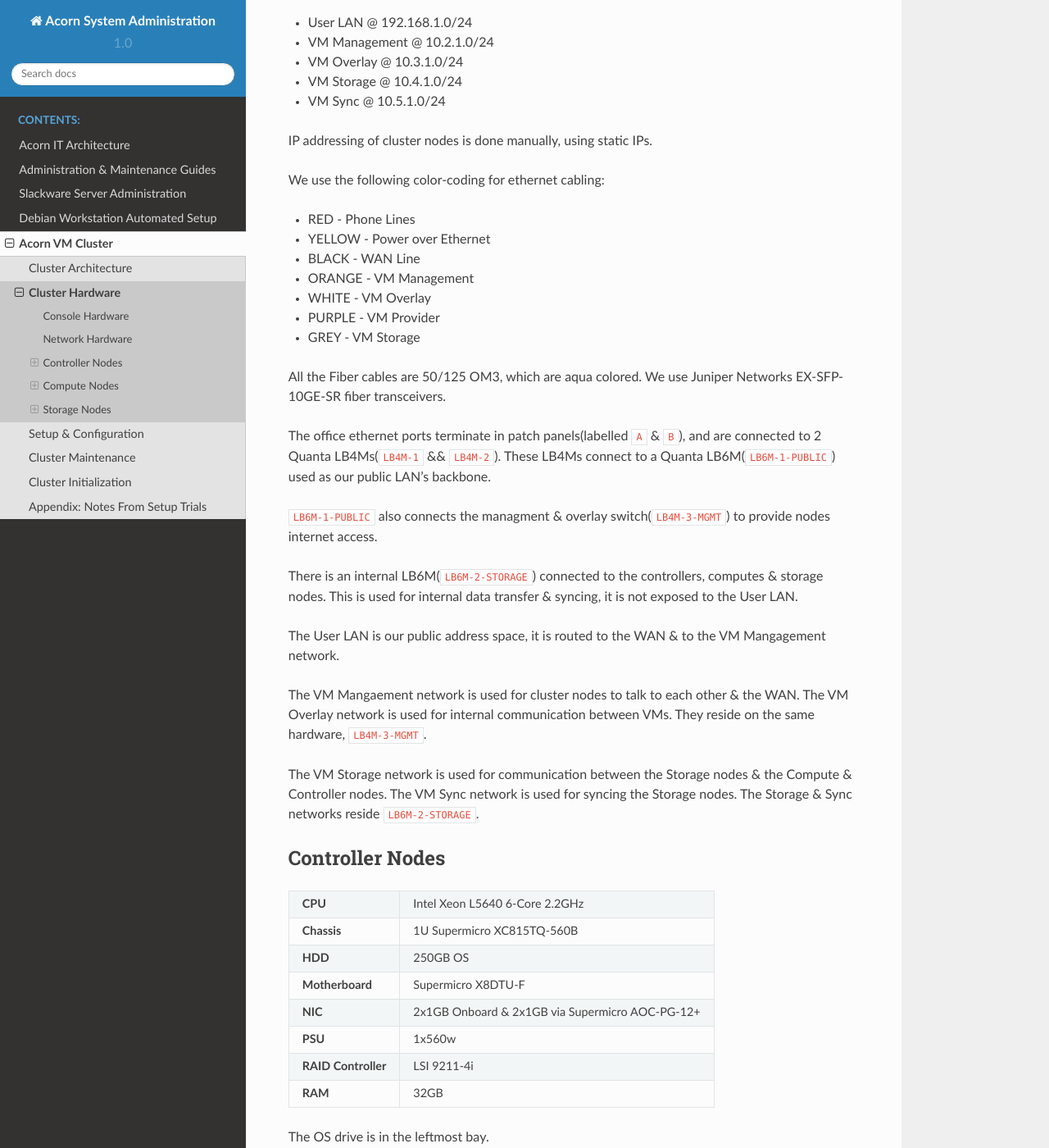
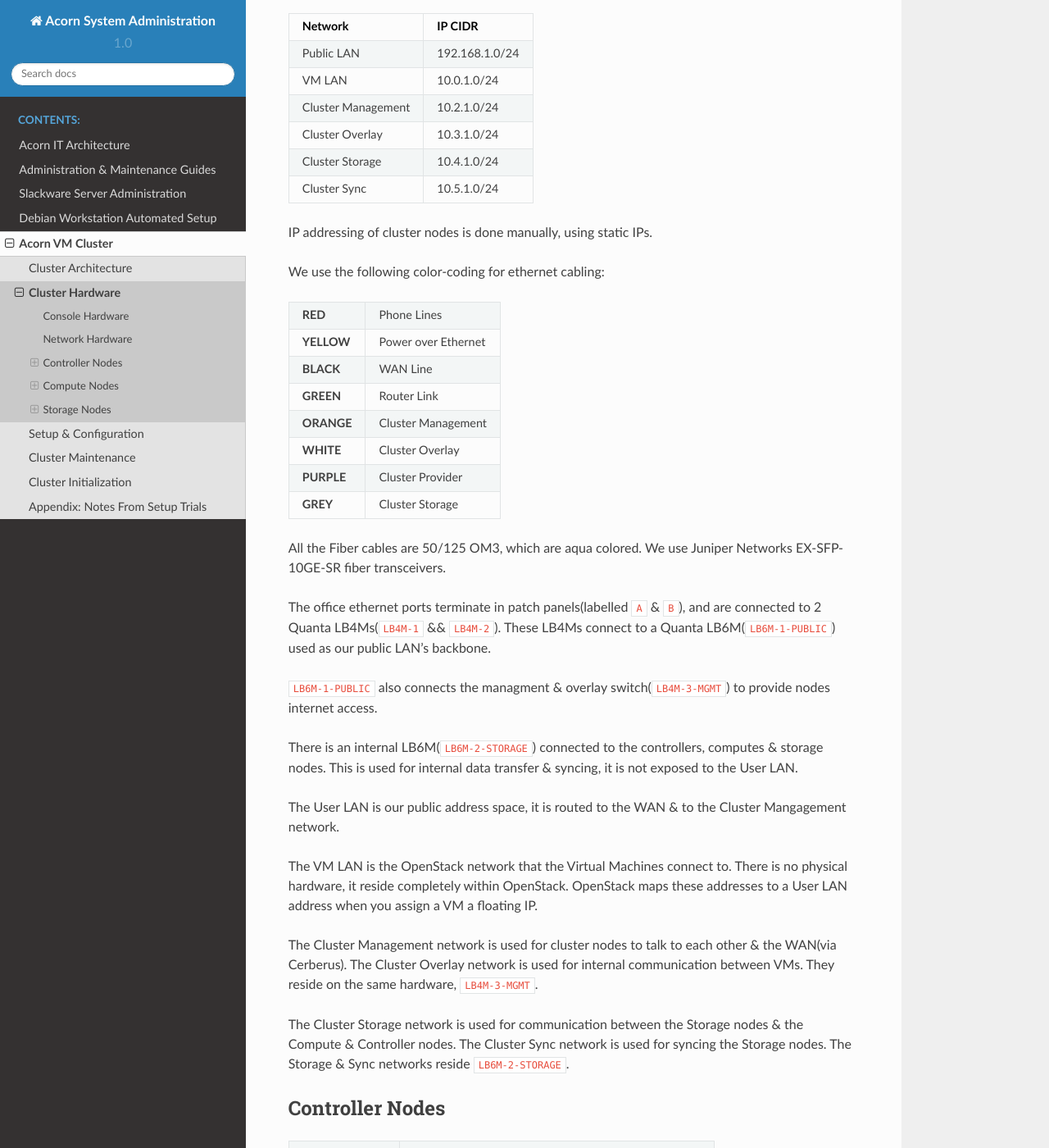
Before and after one commit to prikhi/sysadmintools, a Sphinx documentation site: the page built from docs/source/vm_cluster/hardware.rst, in a window 1280 px wide and 1400 px high, scrolled down 544 px. Shown: the whole window at 82% size. Built offline with Sphinx 7.4.7 and the Read the Docs theme 2.0.0, drawn with Linux system fonts in a browser that asks for light colours; some of the changed text lies outside the part shown.

Commit message:
cluster: Cleanup Network Hardware Docs

```diff
--- a/docs/source/vm_cluster/hardware.rst
+++ b/docs/source/vm_cluster/hardware.rst
@@ -22,25 +22,33 @@ TODO: Double check the above is true
 Network Hardware
 =================
 
-We have 4 networks:
+We have 6 networks:
 
-* User LAN @ 192.168.1.0/24
-* VM Management @ 10.2.1.0/24
-* VM Overlay @ 10.3.1.0/24
-* VM Storage @ 10.4.1.0/24
-* VM Sync @ 10.5.1.0/24
+==================      ==============
+Network                 IP CIDR
+==================      ==============
+Public LAN              192.168.1.0/24
+VM LAN                  10.0.1.0/24
+Cluster Management      10.2.1.0/24
+Cluster Overlay         10.3.1.0/24
+Cluster Storage         10.4.1.0/24
+Cluster Sync            10.5.1.0/24
+==================      ==============
 
 IP addressing of cluster nodes is done manually, using static IPs.
 
 We use the following color-coding for ethernet cabling:
 
-* RED - Phone Lines
-* YELLOW - Power over Ethernet
-* BLACK - WAN Line
-* ORANGE - VM Management
-* WHITE - VM Overlay
-* PURPLE - VM Provider
-* GREY - VM Storage
+==========  ===================
+**RED**     Phone Lines
+**YELLOW**  Power over Ethernet
+**BLACK**   WAN Line
+**GREEN**   Router Link
+**ORANGE**  Cluster Management
+**WHITE**   Cluster Overlay
+**PURPLE**  Cluster Provider
+**GREY**    Cluster Storage
+==========  ===================
 
 All the Fiber cables are 50/125 OM3, which are aqua colored. We use Juniper
 Networks EX-SFP-10GE-SR fiber transceivers.
@@ -56,16 +64,20 @@ There is an internal LB6M(``LB6M-2-STORAGE``) connected to the controllers,
 computes & storage nodes. This is used for internal data transfer & syncing, it
 is not exposed to the User LAN.
 
-The User LAN is our public address space, it is routed to the WAN & to the VM
-Mangagement network.
+The User LAN is our public address space, it is routed to the WAN & to the
+Cluster Mangagement network.
 
-The VM Mangaement network is used for cluster nodes to talk to each other & the
-WAN. The VM Overlay network is used for internal communication between VMs.
-They reside on the same hardware, ``LB4M-3-MGMT``.
+The VM LAN is the OpenStack network that the Virtual Machines connect to.
+There is no physical hardware, it reside completely within OpenStack. OpenStack
+maps these addresses to a User LAN address when you assign a VM a floating IP.
 
-The VM Storage network is used for communication between the Storage nodes &
-the Compute & Controller nodes. The VM Sync network is used for syncing the
-Storage nodes. The Storage & Sync networks reside ``LB6M-2-STORAGE``.
+The Cluster Management network is used for cluster nodes to talk to each other
+& the WAN(via Cerberus). The Cluster Overlay network is used for internal
+communication between VMs. They reside on the same hardware, ``LB4M-3-MGMT``.
+
+The Cluster Storage network is used for communication between the Storage nodes
+& the Compute & Controller nodes. The Cluster Sync network is used for syncing
+the Storage nodes. The Storage & Sync networks reside ``LB6M-2-STORAGE``.
 
 
 
```
